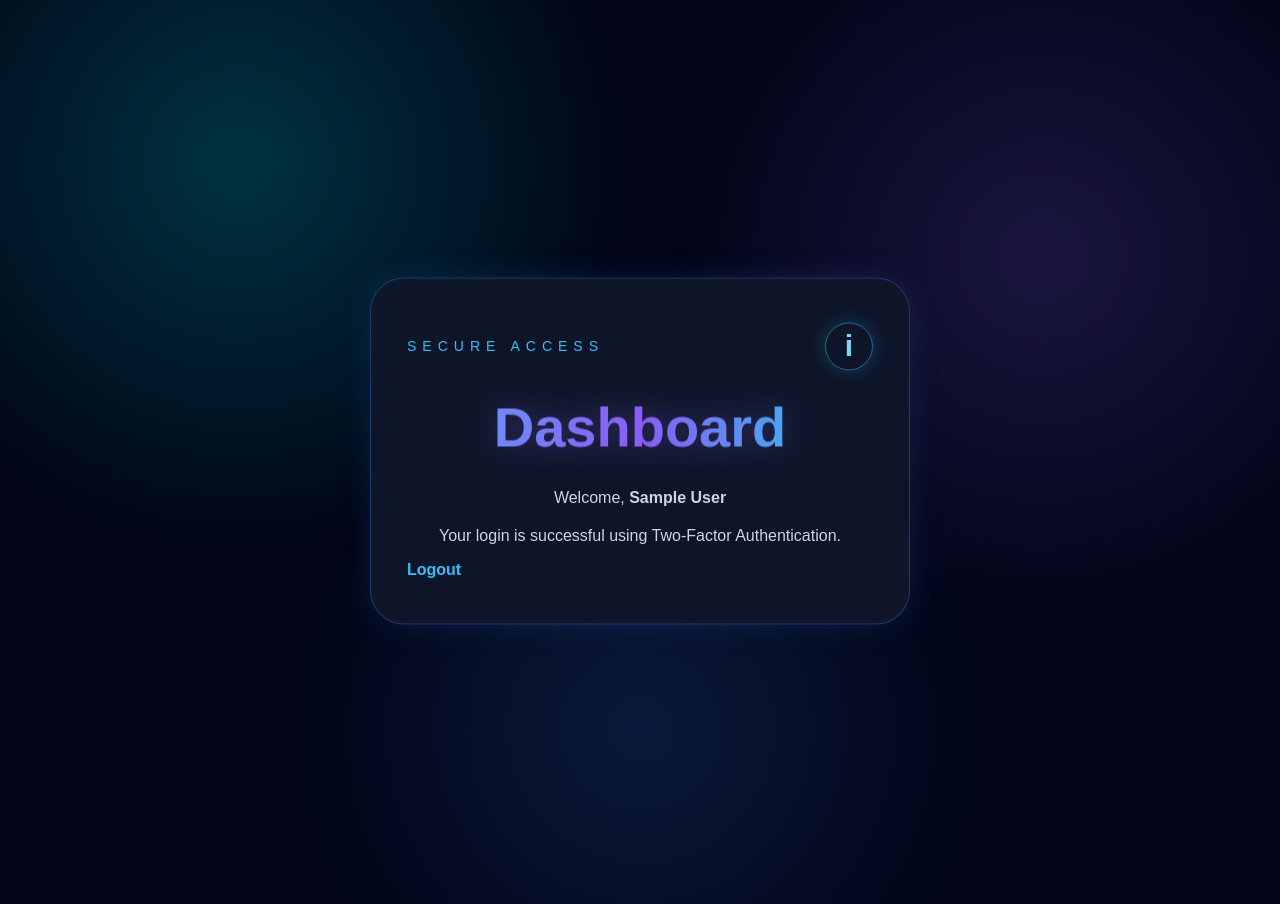
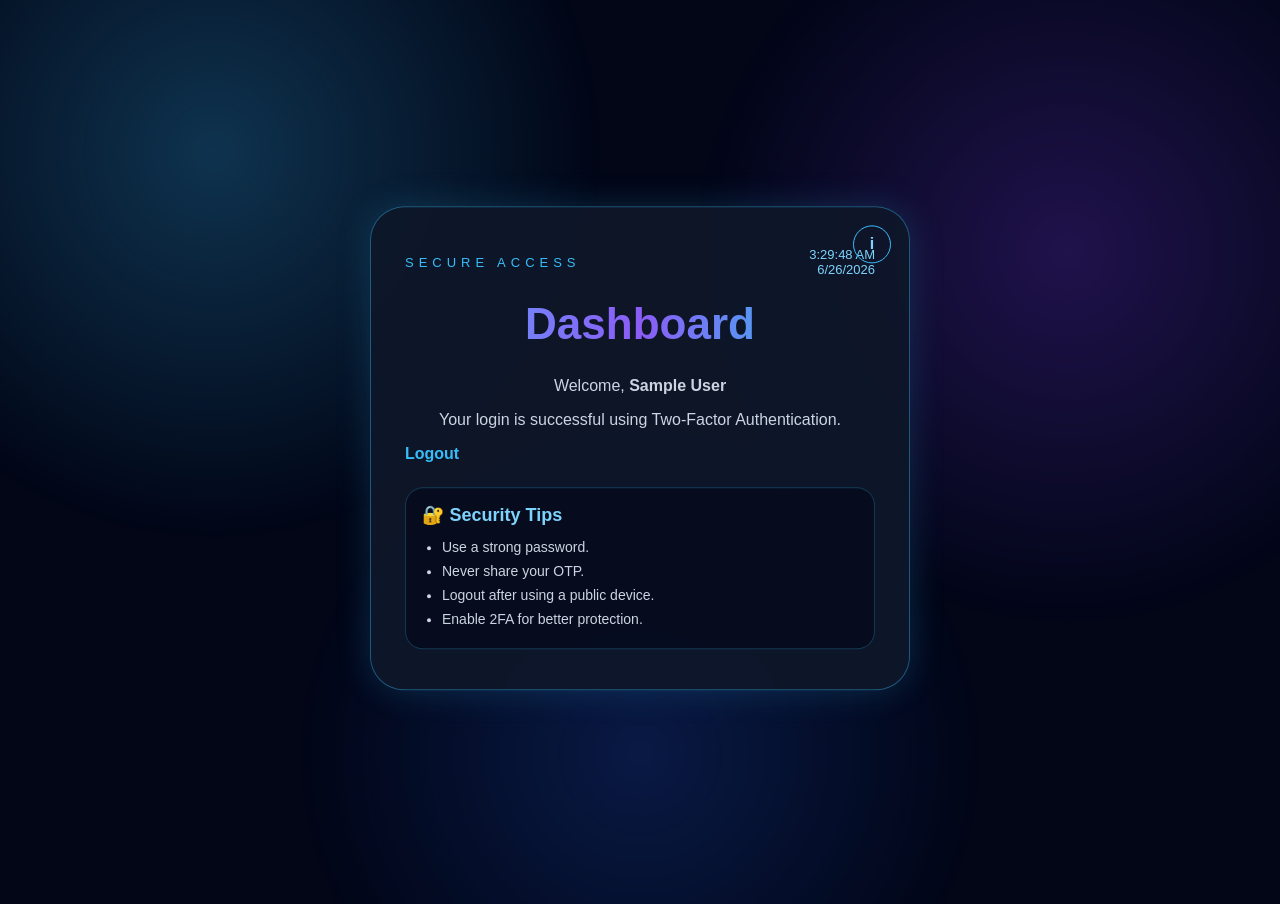
Before and after one commit to kanzariyaaditya-wq/Login-system-with-two-factor-authentication-, a Flask app: page /dashboard in a window 1280 px wide. Run offline with Flask 3, Linux system fonts and the light colour scheme; the visitor is signed in with stand-in values (Sample User, id 1); data comes from the database, SQL or seed files in the repository.

Commit message:
Refactor base.html for improved styling and content
Refactor styles and improve layout for 2FA login system. Update security tips and project description.

```diff
--- a/templates/base.html
+++ b/templates/base.html
@@ -3,10 +3,9 @@
 <head>
     <title>2FA LOGIN SYSTEM</title>
     <link rel="icon" type="image/svg+xml" href="{{ url_for('static', filename='favicon.svg') }}">
+
     <style>
-        * {
-            box-sizing: border-box;
-        }
+        * { box-sizing: border-box; }
 
         body {
             margin: 0;
@@ -20,143 +19,190 @@
             align-items: center;
         }
 
-        body::before {
-            content: "";
+        .cyber-bg {
             position: fixed;
             inset: 0;
             background:
-                radial-gradient(circle at 20% 20%, rgba(0,255,255,0.18), transparent 30%),
-                radial-gradient(circle at 80% 30%, rgba(139,92,246,0.18), transparent 30%),
-                radial-gradient(circle at 50% 80%, rgba(59,130,246,0.16), transparent 35%);
-            animation: bgMove 12s ease-in-out infinite alternate;
+                radial-gradient(circle at 20% 20%, rgba(56,189,248,0.25), transparent 28%),
+                radial-gradient(circle at 80% 30%, rgba(124,58,237,0.25), transparent 28%),
+                radial-gradient(circle at 50% 80%, rgba(37,99,235,0.22), transparent 32%);
+            animation: bgMove 10s infinite alternate;
             z-index: 0;
         }
 
         @keyframes bgMove {
-            0% { transform: scale(1) translateY(0px); }
-            100% { transform: scale(1.08) translateY(-10px); }
+            from { transform: scale(1); }
+            to { transform: scale(1.12); }
+        }
+
+        .loader {
+            position: fixed;
+            inset: 0;
+            background: #020617;
+            z-index: 1000;
+            display: flex;
+            justify-content: center;
+            align-items: center;
+            animation: hideLoader 0.7s ease forwards;
+            animation-delay: 3s;
+        }
+
+        @keyframes hideLoader {
+            to { opacity: 0; visibility: hidden; }
+        }
+
+        .loader-box {
+            text-align: center;
+            width: 360px;
+            max-width: 90%;
+        }
+
+        .loader-lock {
+            font-size: 55px;
+            animation: pulse 1s infinite alternate;
+        }
+
+        @keyframes pulse {
+            from { transform: scale(1); filter: drop-shadow(0 0 5px #38bdf8); }
+            to { transform: scale(1.15); filter: drop-shadow(0 0 25px #38bdf8); }
+        }
+
+        .loader-title {
+            font-size: 28px;
+            font-weight: bold;
+            margin: 18px 0;
+            color: #7dd3fc;
+            letter-spacing: 3px;
+        }
+
+        .loading-bar {
+            width: 100%;
+            height: 12px;
+            background: #0f172a;
+            border-radius: 20px;
+            overflow: hidden;
+            border: 1px solid #38bdf8;
+        }
+
+        .loading-fill {
+            height: 100%;
+            width: 0;
+            background: linear-gradient(90deg, #2563eb, #7c3aed, #06b6d4);
+            animation: loadFill 2.8s forwards;
+        }
+
+        @keyframes loadFill {
+            to { width: 100%; }
+        }
+
+        .loader-text {
+            margin-top: 18px;
+            color: #cbd5e1;
+            font-size: 14px;
         }
 
         .card {
             position: relative;
-            z-index: 1;
+            z-index: 2;
             width: 92%;
             max-width: 540px;
-            background: rgba(15, 23, 42, 0.95);
-            border: 1px solid rgba(59,130,246,0.35);
+            background: rgba(15, 23, 42, 0.92);
+            border: 1px solid rgba(56,189,248,0.4);
             border-radius: 34px;
-            padding: 44px 36px;
-            box-shadow:
-                0 0 30px rgba(59,130,246,0.15),
-                inset 0 0 20px rgba(255,255,255,0.02);
-            animation: cardFloat 4s ease-in-out infinite alternate;
+            padding: 40px 34px;
+            box-shadow: 0 0 35px rgba(56,189,248,0.18);
+            animation: cardFloat 4s infinite alternate;
         }
 
         @keyframes cardFloat {
-            0% { transform: translateY(0px); }
-            100% { transform: translateY(-6px); }
+            from { transform: translateY(0); }
+            to { transform: translateY(-6px); }
         }
 
         .topbar {
             display: flex;
             justify-content: space-between;
             align-items: center;
-            margin-bottom: 24px;
+            margin-bottom: 22px;
         }
 
         .secure-text {
             color: #38bdf8;
-            letter-spacing: 6px;
-            font-size: 14px;
-            text-transform: uppercase;
+            letter-spacing: 5px;
+            font-size: 13px;
+        }
+
+        .clock {
+            color: #7dd3fc;
+            font-size: 13px;
+            text-align: right;
         }
 
         .info-icon {
-            width: 48px;
-            height: 48px;
+            position: absolute;
+            top: 18px;
+            right: 18px;
+            width: 38px;
+            height: 38px;
             border-radius: 50%;
-            border: 1px solid rgba(56,189,248,0.5);
+            border: 1px solid #38bdf8;
+            color: #7dd3fc;
             display: flex;
             align-items: center;
             justify-content: center;
-            color: #7dd3fc;
-            font-size: 30px;
+            cursor: pointer;
             font-weight: bold;
-            cursor: pointer;
-            box-shadow: 0 0 18px rgba(56,189,248,0.25);
-            transition: 0.3s ease;
-        }
-
-        .info-icon:hover {
-            transform: scale(1.08);
-            box-shadow: 0 0 28px rgba(56,189,248,0.45);
         }
 
         h2 {
             text-align: center;
-            font-size: 56px;
-            margin: 10px 0 30px;
+            font-size: 44px;
+            margin: 10px 0 28px;
             background: linear-gradient(90deg, #60a5fa, #8b5cf6, #22d3ee);
             -webkit-background-clip: text;
             -webkit-text-fill-color: transparent;
-            animation: glowText 2s ease-in-out infinite alternate;
-        }
-
-        @keyframes glowText {
-            0% { filter: drop-shadow(0 0 6px rgba(59,130,246,0.2)); }
-            100% { filter: drop-shadow(0 0 18px rgba(139,92,246,0.45)); }
         }
 
         form {
             display: flex;
             flex-direction: column;
-            gap: 18px;
+            gap: 16px;
         }
 
         input {
             width: 100%;
-            padding: 18px 20px;
-            border-radius: 18px;
-            border: 1px solid rgba(59,130,246,0.45);
+            padding: 16px 18px;
+            border-radius: 16px;
+            border: 1px solid rgba(56,189,248,0.4);
             background: #020617;
             color: white;
-            font-size: 17px;
+            font-size: 16px;
             outline: none;
-            transition: 0.3s ease;
-        }
-
-        input::placeholder {
-            color: #94a3b8;
         }
 
         input:focus {
             border-color: #38bdf8;
-            box-shadow: 0 0 16px rgba(56,189,248,0.25);
-            transform: translateY(-1px);
+            box-shadow: 0 0 14px rgba(56,189,248,0.35);
         }
 
         button {
-            margin-top: 10px;
-            padding: 18px;
+            padding: 16px;
             border: none;
-            border-radius: 18px;
+            border-radius: 16px;
             background: linear-gradient(90deg, #2563eb, #7c3aed, #06b6d4);
             color: white;
-            font-size: 20px;
+            font-size: 18px;
             font-weight: bold;
             cursor: pointer;
-            transition: 0.3s ease;
-            box-shadow: 0 10px 30px rgba(37,99,235,0.25);
         }
 
         button:hover {
-            transform: translateY(-2px) scale(1.01);
-            box-shadow: 0 12px 34px rgba(124,58,237,0.35);
+            transform: translateY(-2px);
+            box-shadow: 0 0 25px rgba(56,189,248,0.4);
         }
 
         p {
             text-align: center;
-            margin-top: 20px;
             color: #cbd5e1;
         }
 
@@ -166,115 +212,104 @@
             font-weight: bold;
         }
 
-        a:hover {
-            text-decoration: underline;
-        }
-
         .otp-box {
             margin: 16px auto 24px;
-            width: 100%;
-            max-width: 460px;
-            padding: 28px 16px;
-            border-radius: 24px;
+            max-width: 420px;
+            padding: 22px 12px;
+            border-radius: 20px;
             border: 1px solid #38bdf8;
-            background: rgba(14, 116, 144, 0.18);
+            background: rgba(14,116,144,0.18);
             text-align: center;
-            font-size: 26px;
+            font-size: 22px;
             font-weight: bold;
             color: #7dd3fc;
-            letter-spacing: 8px;
-            box-shadow: 0 0 26px rgba(56,189,248,0.3);
+            letter-spacing: 5px;
         }
 
         .flash {
-            margin-bottom: 18px;
-            padding: 14px 18px;
-            border-radius: 14px;
-            font-size: 15px;
+            margin-bottom: 15px;
+            padding: 12px;
+            border-radius: 12px;
             text-align: center;
         }
 
         .flash.success {
             background: rgba(34,197,94,0.15);
             color: #86efac;
-            border: 1px solid rgba(34,197,94,0.35);
+            border: 1px solid #22c55e;
         }
 
         .flash.danger {
             background: rgba(239,68,68,0.15);
             color: #fca5a5;
-            border: 1px solid rgba(239,68,68,0.35);
+            border: 1px solid #ef4444;
+        }
+
+        .tips {
+            margin-top: 24px;
+            padding: 16px;
+            border-radius: 18px;
+            background: rgba(2,6,23,0.55);
+            border: 1px solid rgba(56,189,248,0.25);
+        }
+
+        .tips h3 {
+            margin: 0 0 10px;
+            color: #7dd3fc;
+            font-size: 18px;
+        }
+
+        .tips ul {
+            margin: 0;
+            padding-left: 20px;
+            color: #cbd5e1;
+            line-height: 1.7;
+            font-size: 14px;
         }
 
         .info-popup {
             display: none;
             position: fixed;
             inset: 0;
-            background: rgba(0,0,0,0.7);
-            z-index: 99;
+            background: rgba(0,0,0,0.75);
+            z-index: 999;
             justify-content: center;
             align-items: center;
-            padding: 20px;
         }
 
         .info-popup-content {
-            width: 100%;
-            max-width: 560px;
+            width: 90%;
+            max-width: 520px;
             background: #0f172a;
-            border: 1px solid rgba(56,189,248,0.4);
+            border: 1px solid #38bdf8;
             border-radius: 24px;
-            padding: 30px;
+            padding: 28px;
             color: #e2e8f0;
-            box-shadow: 0 0 30px rgba(56,189,248,0.2);
-            animation: popupShow 0.25s ease;
-        }
-
-        @keyframes popupShow {
-            from { transform: scale(0.95); opacity: 0; }
-            to { transform: scale(1); opacity: 1; }
         }
 
         .info-popup-content h3 {
-            margin-top: 0;
             color: #38bdf8;
             text-align: center;
-            font-size: 28px;
+            font-size: 26px;
         }
 
         .info-popup-content ul {
             line-height: 1.8;
-            padding-left: 20px;
-        }
-
-        .close-btn {
-            margin-top: 18px;
-            width: 100%;
-            padding: 14px;
-            border: none;
-            border-radius: 14px;
-            background: linear-gradient(90deg, #2563eb, #7c3aed);
-            color: white;
-            font-weight: bold;
-            cursor: pointer;
         }
 
         @media (max-width: 768px) {
             body {
                 overflow: auto;
                 padding: 20px 0;
-                align-items: flex-start;
             }
 
             .card {
                 width: 94%;
-                max-width: 95%;
                 padding: 28px 18px;
-                border-radius: 24px;
-                margin: 20px auto;
             }
 
-            .topbar {
-                margin-bottom: 18px;
+            h2 {
+                font-size: 34px;
             }
 
             .secure-text {
@@ -282,57 +317,33 @@
                 letter-spacing: 3px;
             }
 
-            .info-icon {
-                width: 42px;
-                height: 42px;
-                font-size: 24px;
-            }
-
-            h2 {
-                font-size: 34px;
-                margin: 8px 0 22px;
-            }
-
-            input {
-                padding: 14px 16px;
-                font-size: 15px;
-                border-radius: 14px;
-            }
-
-            button {
-                padding: 15px;
-                font-size: 17px;
-                border-radius: 14px;
-            }
-
-            .otp-box {
-                max-width: 100%;
-                padding: 20px 10px;
-                font-size: 18px;
-                letter-spacing: 4px;
-                border-radius: 18px;
-            }
-
-            p {
-                font-size: 14px;
-            }
-
-            .info-popup-content {
-                padding: 22px 18px;
-                border-radius: 18px;
-            }
-
-            .info-popup-content h3 {
-                font-size: 22px;
+            .clock {
+                font-size: 11px;
             }
         }
     </style>
 </head>
+
 <body>
+    <div class="cyber-bg"></div>
+
+    <div class="loader">
+        <div class="loader-box">
+            <div class="loader-lock">🔒</div>
+            <div class="loader-title">2FA LOGIN SYSTEM</div>
+            <div class="loading-bar">
+                <div class="loading-fill"></div>
+            </div>
+            <div class="loader-text">Initializing Security Modules...</div>
+        </div>
+    </div>
+
     <div class="card">
+        <div class="info-icon" onclick="openInfo()">i</div>
+
         <div class="topbar">
             <div class="secure-text">SECURE ACCESS</div>
-            <div class="info-icon" onclick="openInfo()">i</div>
+            <div class="clock" id="liveClock">Loading...</div>
         </div>
 
         {% with messages = get_flashed_messages(with_categories=true) %}
@@ -344,23 +355,42 @@
         {% endwith %}
 
         {% block content %}{% endblock %}
+
+        <div class="tips">
+            <h3>🔐 Security Tips</h3>
+            <ul>
+                <li>Use a strong password.</li>
+                <li>Never share your OTP.</li>
+                <li>Logout after using a public device.</li>
+                <li>Enable 2FA for better protection.</li>
+            </ul>
+        </div>
     </div>
 
     <div class="info-popup" id="infoPopup">
         <div class="info-popup-content">
             <h3>About This Project</h3>
             <ul>
-                <li>Secure login system built using Flask and SQLite.</li>
-                <li>User registration and login with password protection.</li>
-                <li>Two-Factor Authentication using OTP verification.</li>
-                <li>OTP expires in 5 minutes for extra security.</li>
-                <li>Project made for cyber security / authentication demo.</li>
+                <li>Secure login system using Flask and SQLite.</li>
+                <li>Two-Factor Authentication using OTP.</li>
+                <li>Password hashing for better security.</li>
+                <li>OTP expiry timer and resend OTP feature.</li>
+                <li>Cyber security project for practical demonstration.</li>
             </ul>
-            <button class="close-btn" onclick="closeInfo()">Close</button>
+            <button onclick="closeInfo()">Close</button>
         </div>
     </div>
 
     <script>
+        function updateClock() {
+            const now = new Date();
+            document.getElementById("liveClock").innerHTML =
+                now.toLocaleTimeString() + "<br>" + now.toLocaleDateString();
+        }
+
+        setInterval(updateClock, 1000);
+        updateClock();
+
         function openInfo() {
             document.getElementById("infoPopup").style.display = "flex";
         }
@@ -368,13 +398,6 @@
         function closeInfo() {
             document.getElementById("infoPopup").style.display = "none";
         }
-
-        window.onclick = function(event) {
-            const popup = document.getElementById("infoPopup");
-            if (event.target === popup) {
-                popup.style.display = "none";
-            }
-        }
     </script>
 </body>
 </html>
```
